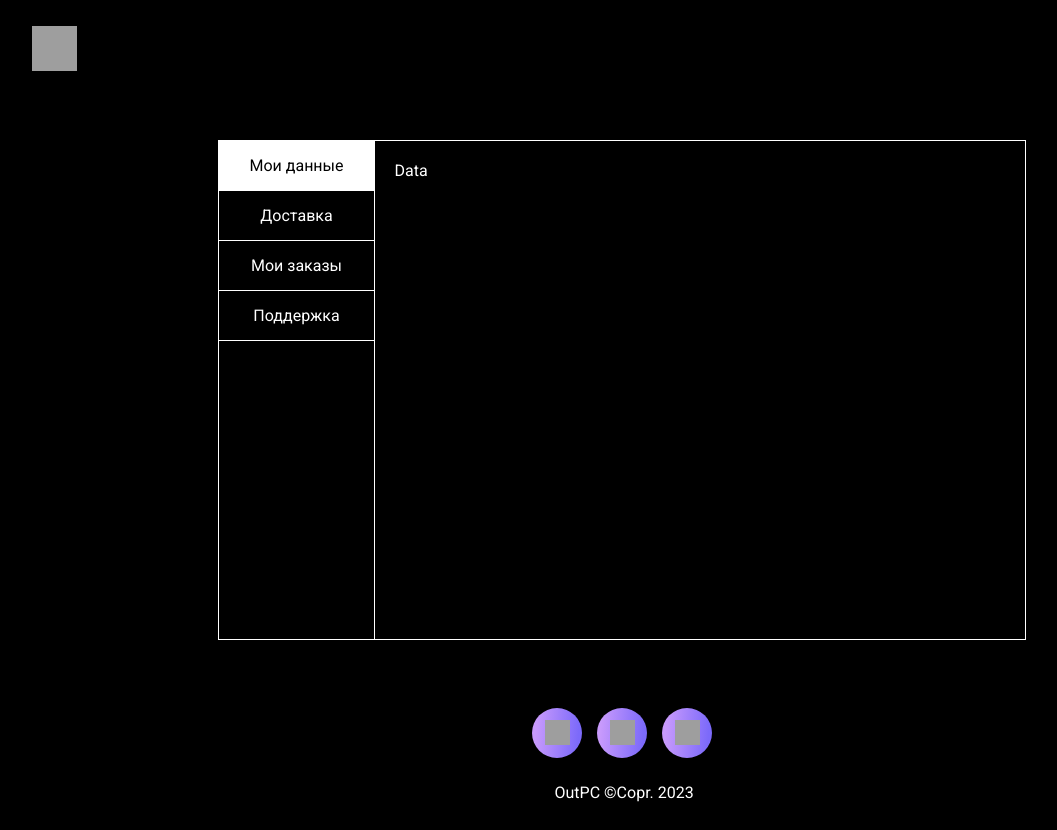
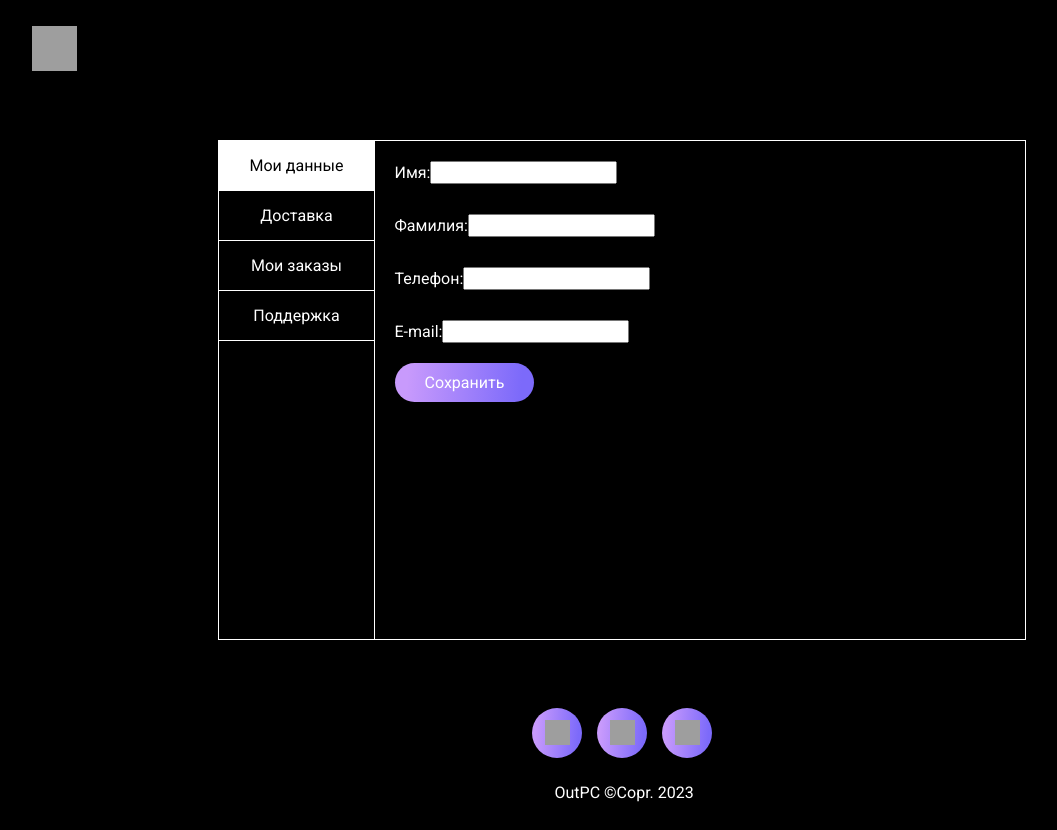
Before and after one commit to VRomanenko04/Computer_assembly_App, a React (Create React App) app: page /#/cabinet in a window 1280 px wide. Shown: the whole page, without its empty margins (18-1075 px from the left). Built offline with nearby package versions, Linux system fonts and the light colour scheme; grey boxes are pictures that could not be loaded.

Commit message:
Сделал блок UserData без стилизации

```diff
--- /dev/null
+++ b/src/components/Blocks/UserDataBlock/UserData.jsx
@@ -0,0 +1,62 @@
+import React, {useState} from 'react';
+import {Button} from '../../UI/Button/Button.jsx';
+import classes from './userdata.module.css';
+
+export const UserData = () => {
+    const [firstName, setFirstName] = useState('');
+    const [lastName, setLastName] = useState('');
+    const [phone, setPhone] = useState('');
+    const [email, setEmail] = useState('');
+
+    const handleSubmit = (e) => {
+        e.preventDefault();
+
+        // Сброс значений полей формы
+        setFirstName('');
+        setLastName('');
+        setPhone('');
+        setEmail('');
+    };
+
+    return (
+        <form onSubmit={handleSubmit}>
+            <div className={classes.input__div}>
+                <label htmlFor="firstName">Имя:</label>
+                <input
+                    type="text"
+                    id="firstName"
+                    value={firstName}
+                    onChange={(e) => setFirstName(e.target.value)}
+                />
+            </div>
+            <div className={classes.input__div}>
+                <label htmlFor="lastName">Фамилия:</label>
+                <input
+                    type="text"
+                    id="lastName"
+                    value={lastName}
+                    onChange={(e) => setLastName(e.target.value)}
+                />
+            </div>
+            <div className={classes.input__div}>
+                <label htmlFor="phone">Телефон:</label>
+                <input
+                    type="text"
+                    id="phone"
+                    value={phone}
+                    onChange={(e) => setPhone(e.target.value)}
+                />
+            </div>
+            <div className={classes.input__div}>
+                <label htmlFor="email">E-mail:</label>
+                <input
+                    type="email"
+                    id="email"
+                    value={email}
+                    onChange={(e) => setEmail(e.target.value)}
+                />
+            </div>
+            <Button text='Сохранить'/>
+        </form>
+    )
+}
--- /dev/null
+++ b/src/components/Blocks/UserDataBlock/userdata.module.css
@@ -0,0 +1,3 @@
+.input__div {
+    padding-bottom: 30px;
+}
--- a/src/pages/CabinetPage.jsx
+++ b/src/pages/CabinetPage.jsx
@@ -1,5 +1,6 @@
 import React, { useState } from 'react';
 import classes from '../styles/cabinet.module.css';
+import { UserData } from '../components/Blocks/UserDataBlock/UserData';
 
 export const CabinetPage = () => {
     const [isDataOpen, setIsDataOpen] = useState(true);
@@ -42,7 +43,7 @@ export const CabinetPage = () => {
                     ))}
                 </div>
                 <div className={classes.changing__side}>
-                    {isDataOpen && (<p>Data</p>)}
+                    {isDataOpen && (<UserData/>)}
                     {isDelivery && (<p>Delivery</p>)}
                     {isOrders && (<p>Orders</p>)}
                     {isSupport && (<p>Support</p>)}
--- a/src/styles/index.css
+++ b/src/styles/index.css
@@ -12,6 +12,6 @@ body {
   position: relative;
 }
 
-h1,h2,h3,p {
+h1,h2,h3,p,label {
   color: #fff;
 }
```
